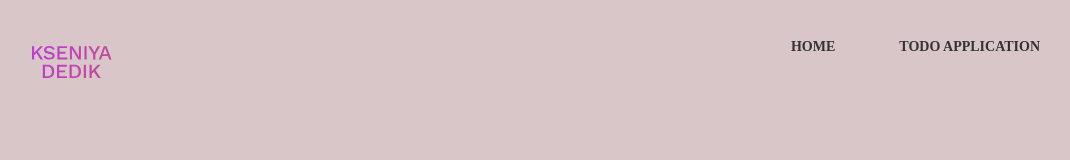
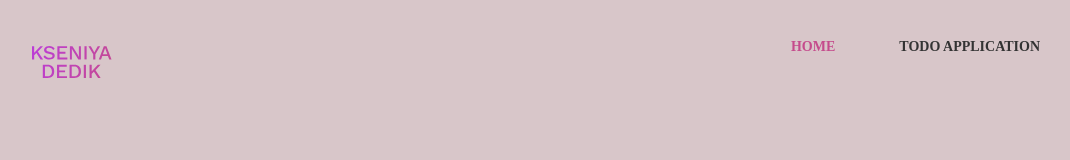
Before and after one commit to ksddk/presenting, a React (Create React App) app: page / in a window 1280 px wide. In both pictures the pointer is over the link "HOME". Shown: the top 160 px of the page, without its empty margins (88-1158 px from the left). Built offline with nearby package versions, Linux system fonts and the light colour scheme; a web font is replaced by a local one.

Commit message:
remove npm hamb menu

```diff
--- a/package.json
+++ b/package.json
@@ -15,9 +15,7 @@
     "@typescript-eslint/parser": "^5.0.0",
     "prop-types": "^15.8.1",
     "react": "^18.2.0",
-    "react-burger-menu": "^3.0.9",
     "react-dom": "^18.2.0",
-    "react-icons": "^4.9.0",
     "react-responsive": "^9.0.2",
     "react-scripts": "5.0.1",
     "uuid": "^9.0.0",
--- a/src/Pages/Navigation.module.css
+++ b/src/Pages/Navigation.module.css
@@ -24,7 +24,6 @@
   display: flex;
   margin: 0.938rem 7rem 1.5rem 0;
   align-items: flex-start;
-  /* TODO: fix padding/margin with svgContainer */
   @media (max-width: 768px) {
     margin: 0;
   }
@@ -50,3 +49,7 @@
     font-size: 18px;
   }
 }
+
+.link:hover {
+  color: #c54b8c;
+}
--- a/src/Pages/Navigation.tsx
+++ b/src/Pages/Navigation.tsx
@@ -1,7 +1,5 @@
-import { slide as Menu } from 'react-burger-menu';
 import Title from './Assets/Title.svg';
 import styles from './Navigation.module.css';
-import { useState } from 'react';
 
 interface IPages {
   name: string;
@@ -19,58 +17,8 @@ const pages: IPages[] = [
   }
 ];
 
-// var menuStyles = {
-//   bmBurgerButton: {
-//     position: 'fixed', //кнопка - полосочки меню
-//     width: '26px',
-//     height: '20px',
-//     left: '26px',
-//     top: '26px'
-//   },
-//   bmBurgerBars: {
-//     background: '#333333' //цвет полосочек
-//   },
-//   bmBurgerBarsHover: {
-//     // background: '#a90000',
-//     background: 'blue',
-//     border: '3px solid red' //пока хз
-//   },
-//   bmCrossButton: {
-//     height: '24px', //пока хз
-//     width: '24px'
-//   },
-//   bmCross: {
-//     background: '#D9D9D9' //цвет крестика
-//   },
-//   bmMenuWrap: {
-//     position: 'fixed',
-//     height: '100%'
-//   },
-//   bmMenu: {
-//     background: '#CCACE2',
-//     padding: '2.5em 1.5em 0',
-//     fontSize: '1.15em'
-//   },
-//   bmMorphShape: {
-//     fill: '#373a47'
-//   },
-//   bmItemList: {
-//     padding: '0.8em'
-//   },
-//   bmItem: {
-//     display: 'flex',
-//     flexDirection: 'column',
-//     textDecoration: 'none',
-//     color: 'black'
-//   },
-//   bmOverlay: {
-//     background: 'rgba(0, 0, 0, 0.1)'
-//   }
-// };
-
 function Navigation() {
   // TODO: add hamburger here on 768px
-  const [isMenuOpen, setIsMenuOpen] = useState(false);
 
   return (
     <div className={styles.navigation}>
@@ -85,16 +33,6 @@ function Navigation() {
           </a>
         ))}
       </div>
-
-      {/* <Menu styles={menuStyles} isOpen={isMenuOpen}>
-        <div>
-          {pages.map(({ name, link }) => (
-            <a key={name} href={link} className="menu-item">
-              {name}
-            </a>
-          ))}
-        </div>
-      </Menu> */}
     </div>
   );
 }
```
Also changed, not shown: 1 other file (tests, documents, lock files or other folders).
